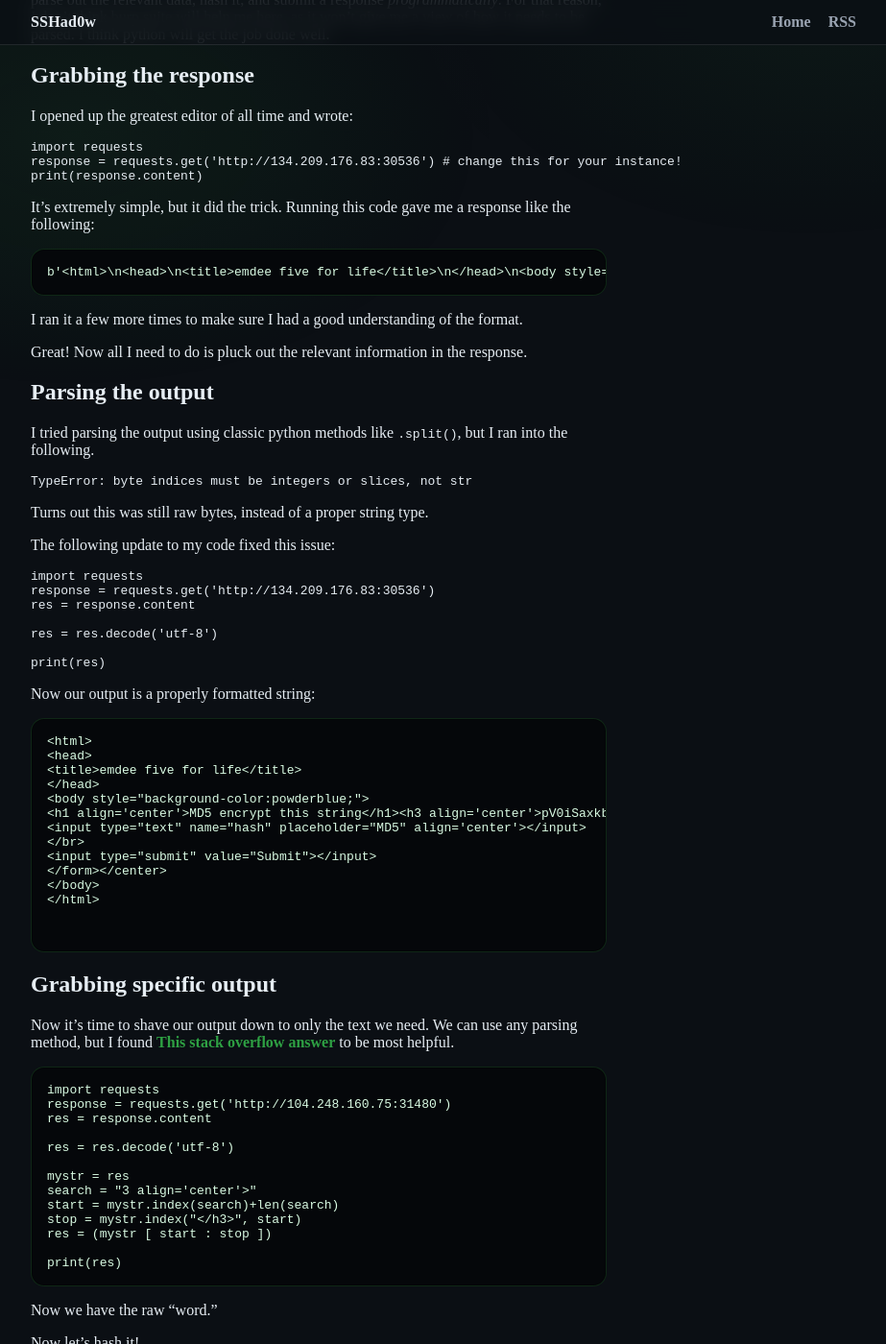
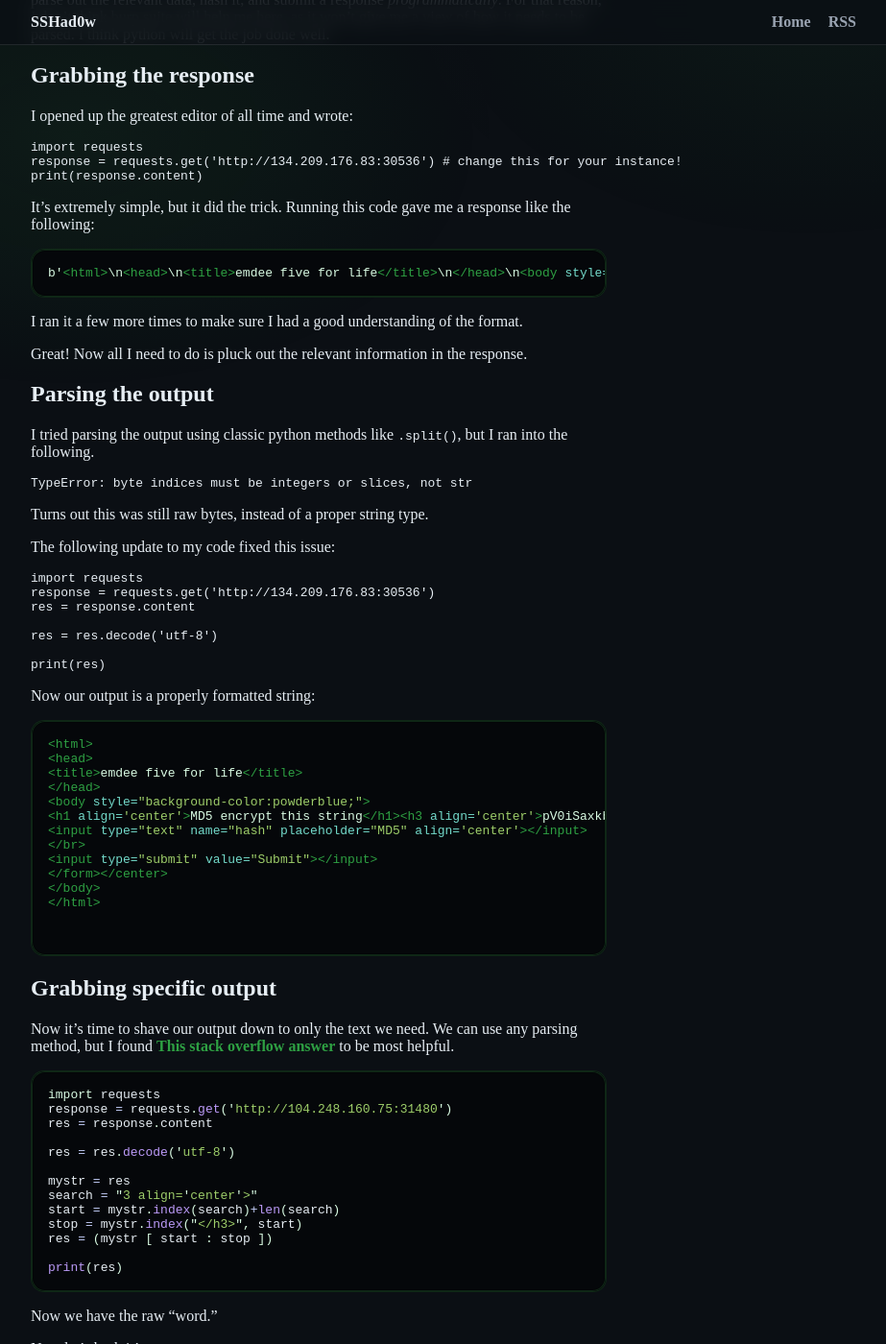
Before and after one commit to SSHad0w/https-blog.SSHad0w.com, a Jekyll site: the page built from _posts/2022-06-26-emdee-five-for-life.md, in a window 1280 px wide and 1400 px high, scrolled down 1240 px. Shown: the whole window at 96% size, without its empty margins (178-1101 px from the left). Built offline with Jekyll 4.4.1, drawn with Linux system fonts in a browser that asks for light colours; our own code applies the rules of GitHub Pages for plain Markdown files.

Commit message:
Syntax highlighting for code blocks

```diff
--- a/assets/css/style.scss
+++ b/assets/css/style.scss
@@ -206,6 +206,33 @@ a:hover {
   border-radius: 9px;
   padding: 2px 6px;
 }
+
+/* ===== Rouge syntax highlighting ===== */
+
+.highlight {
+  background: #05070a;
+  border: 1px solid rgba(63, 185, 80, 0.18);
+  border-radius: 14px;
+  overflow: hidden;
+}
+
+.highlight pre {
+  margin: 0;
+  padding: 16px;
+}
+
+/* Token colors (minimal + readable) */
+.highlight .c { color: #7a869a; }  /* comments */
+.highlight .k { color: #7aa2f7; }  /* keywords */
+.highlight .o { color: #c0caf5; }  /* operators */
+.highlight .s { color: #9ece6a; }  /* strings */
+.highlight .m { color: #ff9e64; }  /* numbers */
+.highlight .na { color: #73daca; } /* attributes */
+.highlight .nb { color: #7aa2f7; } /* builtins */
+.highlight .nf { color: #bb9af7; } /* functions */
+.highlight .nt { color: #2ea043; } /* tags (HTML-ish) */
+.highlight .n { color: #e6edf3; }  /* names */
+
 
 /* ===== Post layout ===== */
 
```
